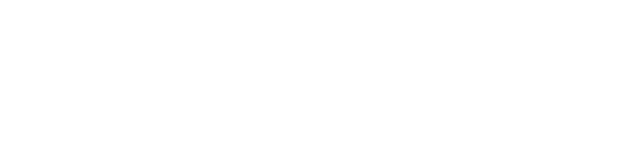
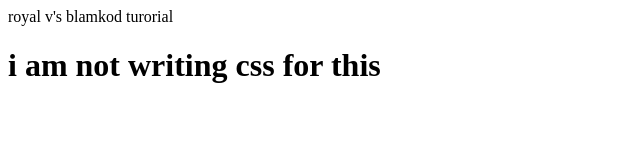
Before and after one commit to Royal-V-RR/BlankOS, a plain HTML site: page index.html in a window 1280 px wide. Shown: the whole page, without its empty margins (0-640 px from the left). Drawn offline with Linux system fonts and the light colour scheme.

Commit message:
Add heading to index.html
Added a heading to the body of the HTML document.

```diff
--- a/index.html
+++ b/index.html
@@ -6,6 +6,7 @@
     <title></title>
 </head>
 <body>
-
+royal v's blamkod turorial
+    <h1>i am not writing css for this</h1>
 </body>
 </html>
```
